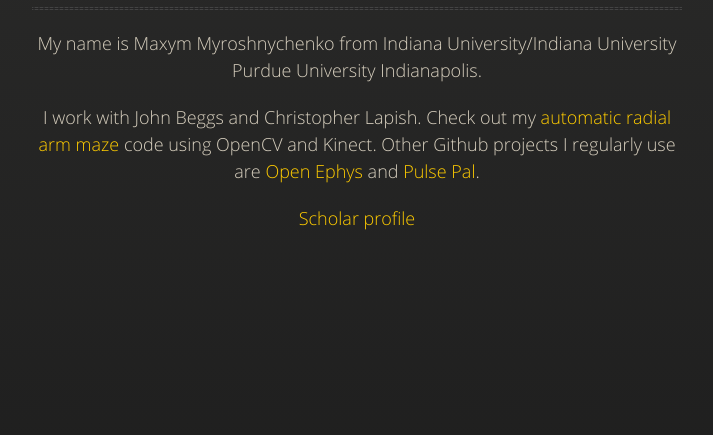
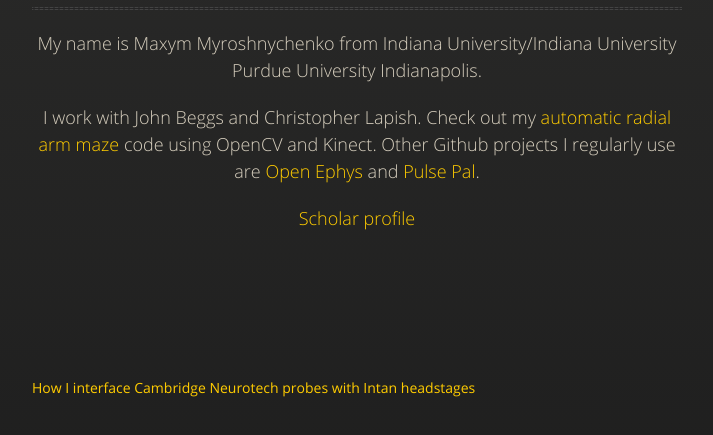
Before and after one commit to mmyros/github.io, a plain HTML site: page index.html in a window 1280 px wide. Shown: the part 149-584 px from the top of the page, without its empty margins (283-996 px from the left). Drawn offline with nearby package versions, Linux system fonts and the light colour scheme.

Commit message:
Update index.html

```diff
--- a/index.html
+++ b/index.html
@@ -40,6 +40,7 @@
         I work with John Beggs and Christopher Lapish. Check out my <a href="https://github.com/mmyros/oram">automatic radial arm maze</a> code using OpenCV and Kinect. Other Github projects I regularly use are <a href="https://github.com/open-ephys">Open Ephys</a> and <a href="https://github.com/pulsepal">Pulse Pal</a>.
         </p> <p><a href="https://scholar.google.com/citations?user=hpzb2HkAAAAJ&hl=en">Scholar profile</a> </p>
       </section>
+        </p> <p><a href="https://github.com/citations?user=hpzb2HkAAAAJ&hl=en">How I interface Cambridge Neurotech probes with Intan headstages </a> </p>
 
     </div>
     <!--[if !IE]><script>fixScale(document);</script><![endif]-->
```
